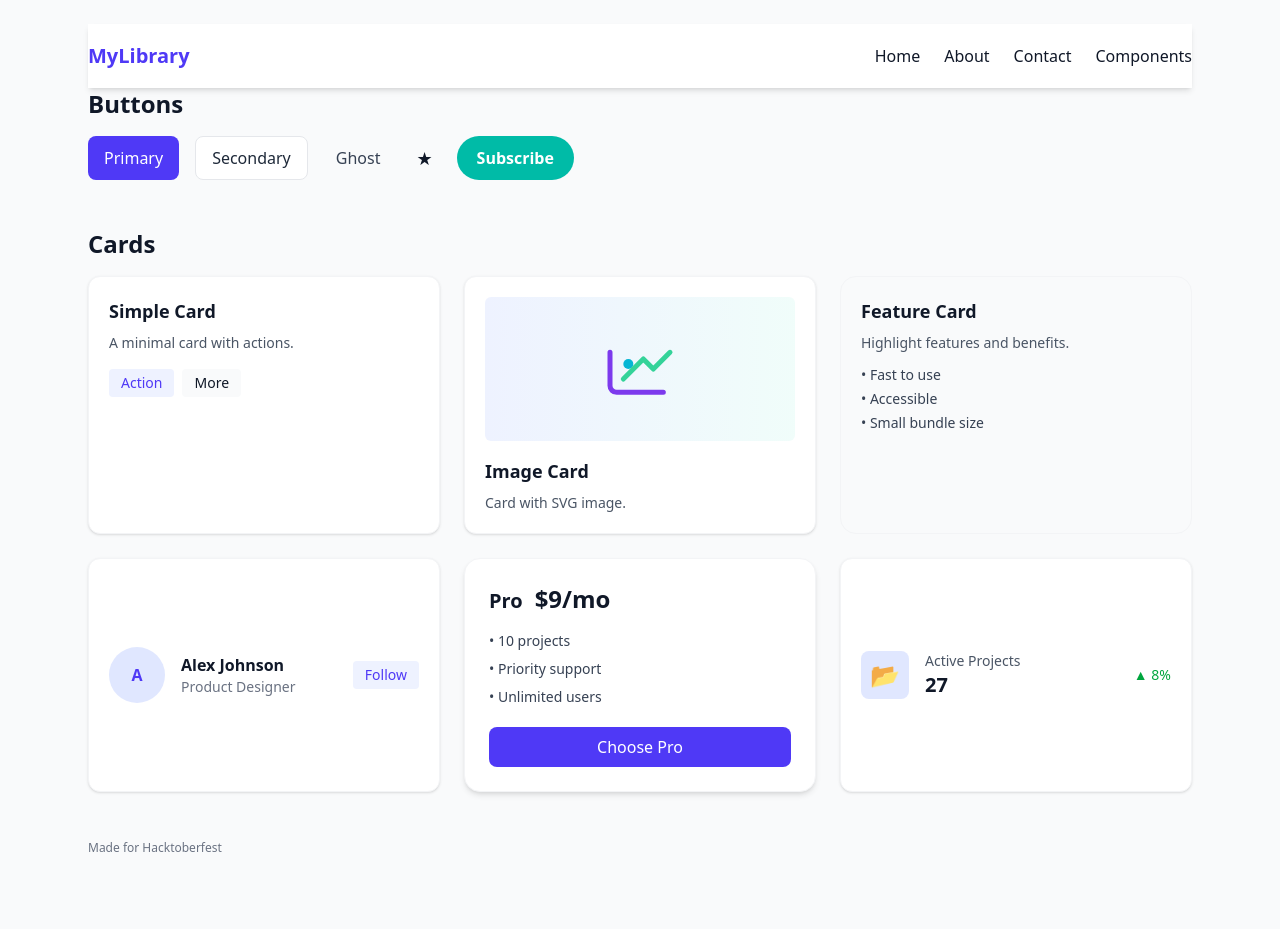
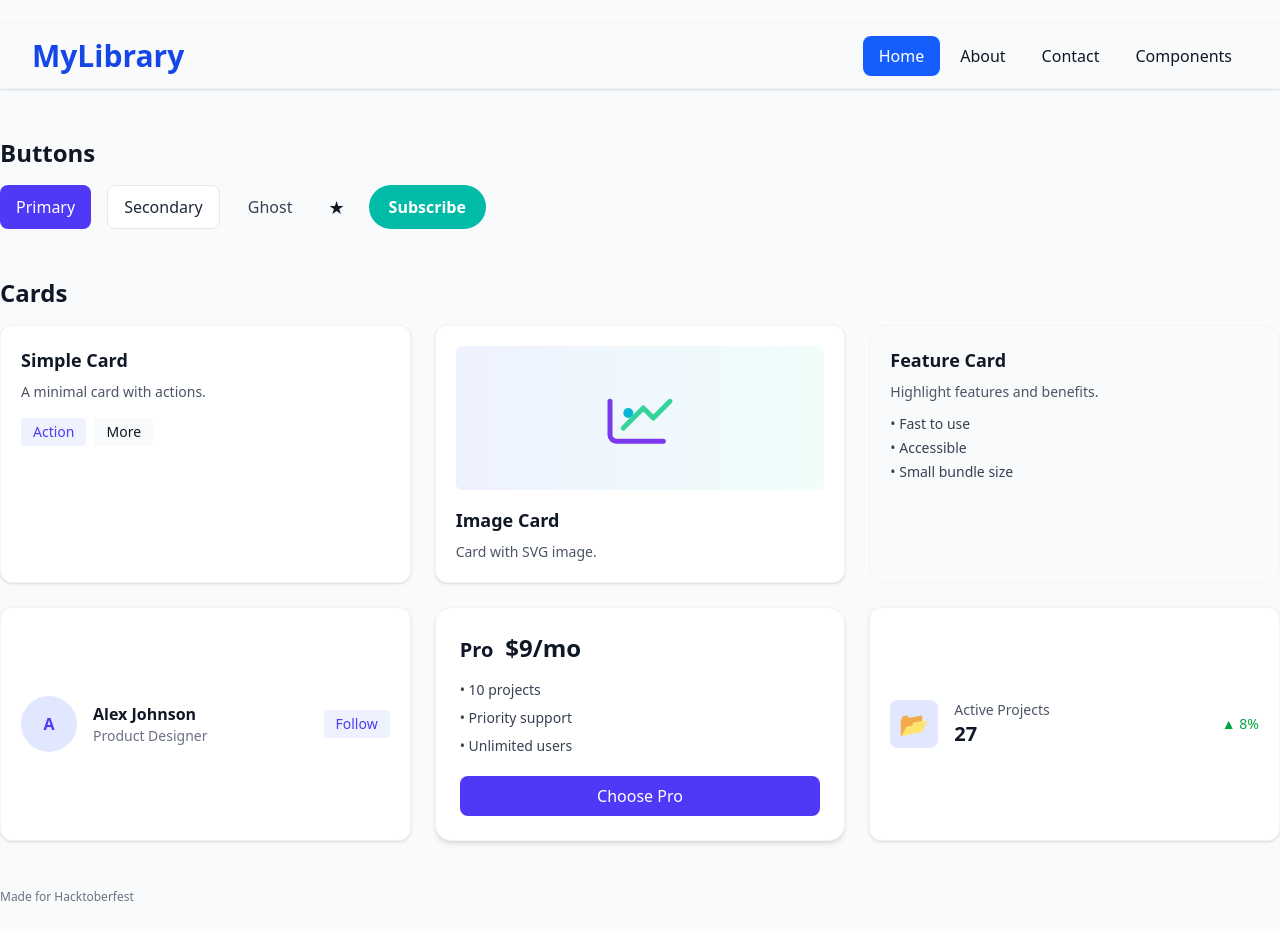
Before and after one commit to xMrAfonso/component-library, a Next.js app: page / in a window 1280 px wide. Before the commit the page ends 880 px from the top, so only its background shows below. Built offline with nearby package versions, Linux system fonts and the light colour scheme.

Commit message:
refactor(ui): refactor navbar design

```diff
--- a/src/app/components/Navbar.jsx
+++ b/src/app/components/Navbar.jsx
@@ -1,45 +1,56 @@
-// components/Navbar.jsx
-"use client";
+"use client"
 import { useState } from "react";
+import { Menu, X } from "lucide-react";
+import { usePathname } from "next/navigation";
 import Link from "next/link";
 
-export default function Navbar() {
+const Navbar = () => {
   const [isOpen, setIsOpen] = useState(false);
+  const pathname = usePathname();
+
+  const navLinks = [
+    { href: "/", label: "Home" },
+    { href: "/about", label: "About" },
+    { href: "/contact", label: "Contact" },
+    { href: "/components", label: "Components" },
+  ];
+
+  const isActive = (path) => pathname === path;
 
   return (
-    <nav className="bg-white shadow-md sticky top-0 z-50">
-      <div className=" ">
+    <nav className="bg-card/80 backdrop-blur-lg border-b border-blue-50 sticky top-0 z-50 shadow-sm">
+      <div className="max-w-7xl mx-auto px-4 sm:px-6 lg:px-8">
         <div className="flex justify-between h-16">
-
           <div className="flex items-center">
-            <Link href="/" className="text-xl font-bold text-indigo-600">
+            <Link href="/" className="text-3xl font-bold text-blue-700">
               MyLibrary
             </Link>
           </div>
 
           {/* Desktop Menu */}
-          <div className="hidden md:flex items-center space-x-6">
-            <Link href="/" className="hover:text-indigo-600">
-              Home
-            </Link>
-            <Link href="/about" className="hover:text-indigo-600">
-              About
-            </Link>
-            <Link href="/contact" className="hover:text-indigo-600">
-              Contact
-            </Link>
-            <Link href="/components" className="hover:text-indigo-600">
-              Components
-            </Link>
+          <div className="hidden md:flex items-center space-x-1">
+            {navLinks.map((link) => (
+              <Link
+                key={link.href}
+                href={link.href}
+                className={`px-4 py-2 rounded-lg transition-all duration-300 ${isActive(link.href)
+                  ? "bg-primary text-white font-medium bg-blue-600"
+                  : "text-foreground hover:bg-secondary hover:text-secondary-foreground"
+                  }`}
+              >
+                {link.label}
+              </Link>
+            ))}
           </div>
 
           {/* Mobile Menu Button */}
           <div className="flex items-center md:hidden">
             <button
               onClick={() => setIsOpen(!isOpen)}
-              className="p-2 rounded-md text-gray-600 hover:bg-gray-100 focus:outline-none"
+              className="p-2 rounded-lg text-foreground hover:bg-secondary transition-colors"
+              aria-label="Toggle menu"
             >
-              {isOpen ? "✖" : "☰"}
+              {isOpen ? <X size={24} /> : <Menu size={24} />}
             </button>
           </div>
         </div>
@@ -47,37 +58,26 @@ export default function Navbar() {
 
       {/* Mobile Menu */}
       {isOpen && (
-        <div className="md:hidden px-2 pt-2 pb-3 space-y-2 bg-white shadow">
-          <Link
-            href="/"
-            className="block px-3 py-2 rounded-md hover:bg-gray-100"
-            onClick={() => setIsOpen(false)}
-          >
-            Home
-          </Link>
-          <Link
-            href="/about"
-            className="block px-3 py-2 rounded-md hover:bg-gray-100"
-            onClick={() => setIsOpen(false)}
-          >
-            About
-          </Link>
-          <Link
-            href="/contact"
-            className="block px-3 py-2 rounded-md hover:bg-gray-100"
-            onClick={() => setIsOpen(false)}
-          >
-            Contact
-          </Link>
-          <Link
-            href="/components"
-            className="block px-3 py-2 rounded-md hover:bg-gray-100"
-            onClick={() => setIsOpen(false)}
-          >
-            Components
-          </Link>
+        <div className="md:hidden border-t border-border bg-card/95 backdrop-blur-lg">
+          <div className="px-2 pt-2 pb-3 space-y-1">
+            {navLinks.map((link) => (
+              <Link
+                key={link.href}
+                href={link.href}
+                className={`block px-4 py-3 rounded-lg transition-all ${isActive(link.href)
+                  ? "bg-blue-700 text-primary font-medium"
+                  : "text-foreground hover:bg-secondary"
+                  }`}
+                onClick={() => setIsOpen(false)}
+              >
+                {link.label}
+              </Link>
+            ))}
+          </div>
         </div>
       )}
     </nav>
   );
-}
+};
+
+export default Navbar;
--- a/src/app/layout.js
+++ b/src/app/layout.js
@@ -10,9 +10,11 @@ export default function RootLayout({ children }) {
   return (
     <html lang="en">
       <body className="min-h-screen bg-gray-50 text-gray-900">
-        <div className="max-w-6xl mx-auto p-6">
-         <Navbar/>
-          <main>{children}</main>
+        <div className="py-6">
+          <Navbar />
+          <main
+            className='max-w-7xl mx-auto'
+          >{children}</main>
           <footer className="mt-12 text-xs text-gray-500">Made for Hacktoberfest</footer>
         </div>
       </body>
--- a/src/app/page.js
+++ b/src/app/page.js
@@ -15,7 +15,7 @@ import DataCard from '@/components/cards/DataCard'
 export default function Page() {
   return (
     <div className="space-y-12">
-      <section>
+      <section className='mt-12'>
         <h2 className="text-2xl font-semibold mb-4">Buttons</h2>
         <div className="flex gap-4 flex-wrap">
           <PrimaryButton>Primary</PrimaryButton>
@@ -33,8 +33,8 @@ export default function Page() {
           <ImageCard title="Image Card" description="Card with SVG image." />
           <FeatureCard title="Feature Card" description="Highlight features and benefits." />
           <ProfileCard name="Alex Johnson" role="Product Designer" />
-          <PricingCard plan="Pro" price="$9/mo" features={["10 projects","Priority support","Unlimited users"]} />
-           <DataCard title="Active Projects" value="27" icon="📂" trend={8} />
+          <PricingCard plan="Pro" price="$9/mo" features={["10 projects", "Priority support", "Unlimited users"]} />
+          <DataCard title="Active Projects" value="27" icon="📂" trend={8} />
         </div>
       </section>
     </div>
```
Also changed, not shown: package.json (+5 -3 lines), 1 other file (tests, documents, lock files or other folders).
